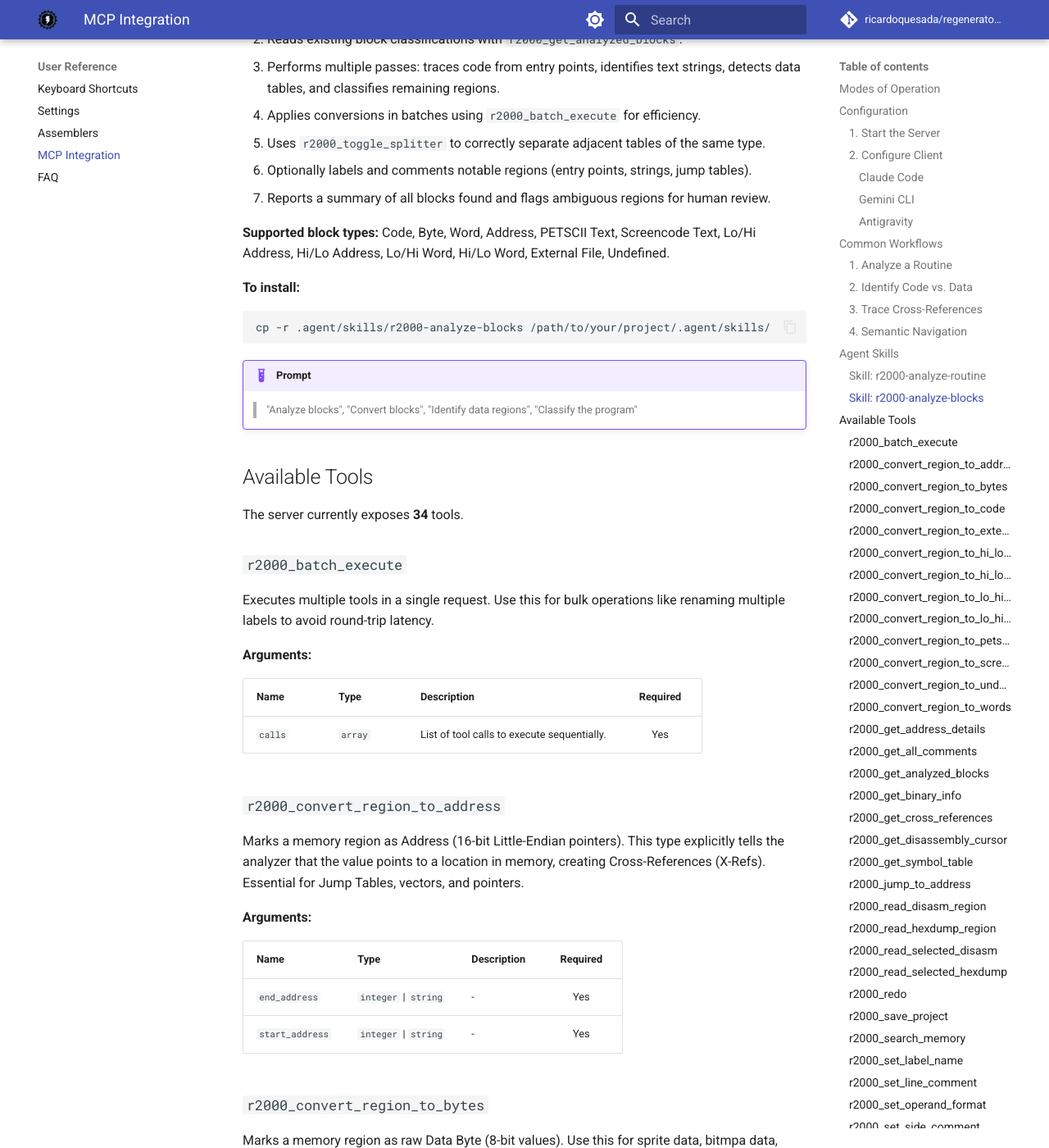
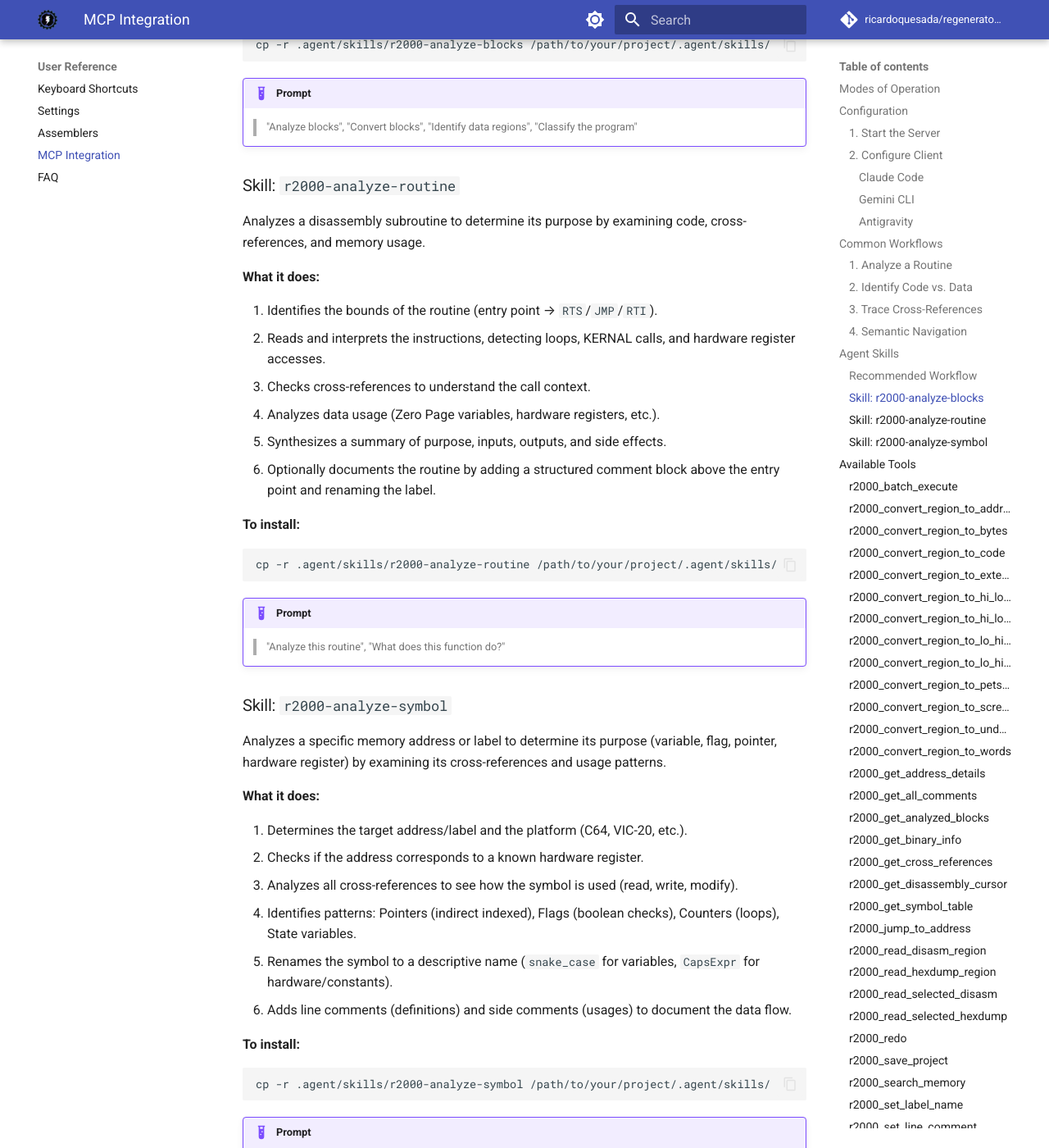
Before and after one commit to ricardoquesada/regenerator2000, an MkDocs documentation site: the page built from docs/mcp.md, in a window 1280 px wide and 1400 px high, scrolled down 5804 px. Shown: the whole window at 82% size. Built offline with MkDocs 1.6.1 and Material for MkDocs 9.7.7, drawn with Linux system fonts in a browser that asks for light colours; comment, search, counter and statistics services are not loaded; some of the changed text lies outside the part shown.

Commit message:
new skill to analyze symbol/labels

````diff
--- a/docs/mcp.md
+++ b/docs/mcp.md
@@ -171,32 +171,17 @@ The resulting layout should look like:
 your_project/
 └── .agent/
     └── skills/
-        └── r2000-analyze-routine/   (or whichever skill you copied)
+        └── r2000-analyze-blocks/   (or whichever skill you copied)
             └── SKILL.md
 ```
 
-### Skill: `r2000-analyze-routine`
+### Recommended Workflow
 
-Analyzes a disassembly subroutine to determine its purpose by examining code, cross-references, and memory usage.
+For the best results, we recommend applying these skills in the following order:
 
-**What it does:**
-
-1. Identifies the bounds of the routine (entry point → `RTS`/`JMP`/`RTI`).
-2. Reads and interprets the instructions, detecting loops, KERNAL calls, and hardware register accesses.
-3. Checks cross-references to understand the call context.
-4. Analyzes data usage (Zero Page variables, hardware registers, etc.).
-5. Synthesizes a summary of purpose, inputs, outputs, and side effects.
-6. Optionally documents the routine by adding a structured comment block above the entry point and renaming the label.
-
-**To install:**
-
-```shell
-cp -r .agent/skills/r2000-analyze-routine /path/to/your/project/.agent/skills/
-```
-
-!!! example "Prompt"
-
-    > "Analyze this routine", "What does this function do?"
+1. **Macro Analysis**: Use `r2000-analyze-blocks` to break down the binary into code and data regions.
+2. **Micro Analysis (Control Flow)**: Use `r2000-analyze-routine` to understand the logic of individual subroutines.
+3. **Micro Analysis (Data Flow)**: Use `r2000-analyze-symbol` to identify variables, pointers, and hardware registers.
 
 ### Skill: `r2000-analyze-blocks`
 
@@ -223,6 +208,52 @@ cp -r .agent/skills/r2000-analyze-blocks /path/to/your/project/.agent/skills/
 !!! example "Prompt"
 
     > "Analyze blocks", "Convert blocks", "Identify data regions", "Classify the program"
+
+### Skill: `r2000-analyze-routine`
+
+Analyzes a disassembly subroutine to determine its purpose by examining code, cross-references, and memory usage.
+
+**What it does:**
+
+1. Identifies the bounds of the routine (entry point → `RTS`/`JMP`/`RTI`).
+2. Reads and interprets the instructions, detecting loops, KERNAL calls, and hardware register accesses.
+3. Checks cross-references to understand the call context.
+4. Analyzes data usage (Zero Page variables, hardware registers, etc.).
+5. Synthesizes a summary of purpose, inputs, outputs, and side effects.
+6. Optionally documents the routine by adding a structured comment block above the entry point and renaming the label.
+
+**To install:**
+
+```shell
+cp -r .agent/skills/r2000-analyze-routine /path/to/your/project/.agent/skills/
+```
+
+!!! example "Prompt"
+
+    > "Analyze this routine", "What does this function do?"
+
+### Skill: `r2000-analyze-symbol`
+
+Analyzes a specific memory address or label to determine its purpose (variable, flag, pointer, hardware register) by examining its cross-references and usage patterns.
+
+**What it does:**
+
+1. Determines the target address/label and the platform (C64, VIC-20, etc.).
+2. Checks if the address corresponds to a known hardware register.
+3. Analyzes all cross-references to see how the symbol is used (read, write, modify).
+4. Identifies patterns: Pointers (indirect indexed), Flags (boolean checks), Counters (loops), State variables.
+5. Renames the symbol to a descriptive name (`snake_case` for variables, `CapsExpr` for hardware/constants).
+6. Adds line comments (definitions) and side comments (usages) to document the data flow.
+
+**To install:**
+
+```shell
+cp -r .agent/skills/r2000-analyze-symbol /path/to/your/project/.agent/skills/
+```
+
+!!! example "Prompt"
+
+    > "Analyze this label", "What is this variable?", "Trace this address"
 
 ## Available Tools
 
````
Also changed, not shown: .agent/skills/r2000-analyze-symbol/SKILL.md (added, +87 -0 lines).
